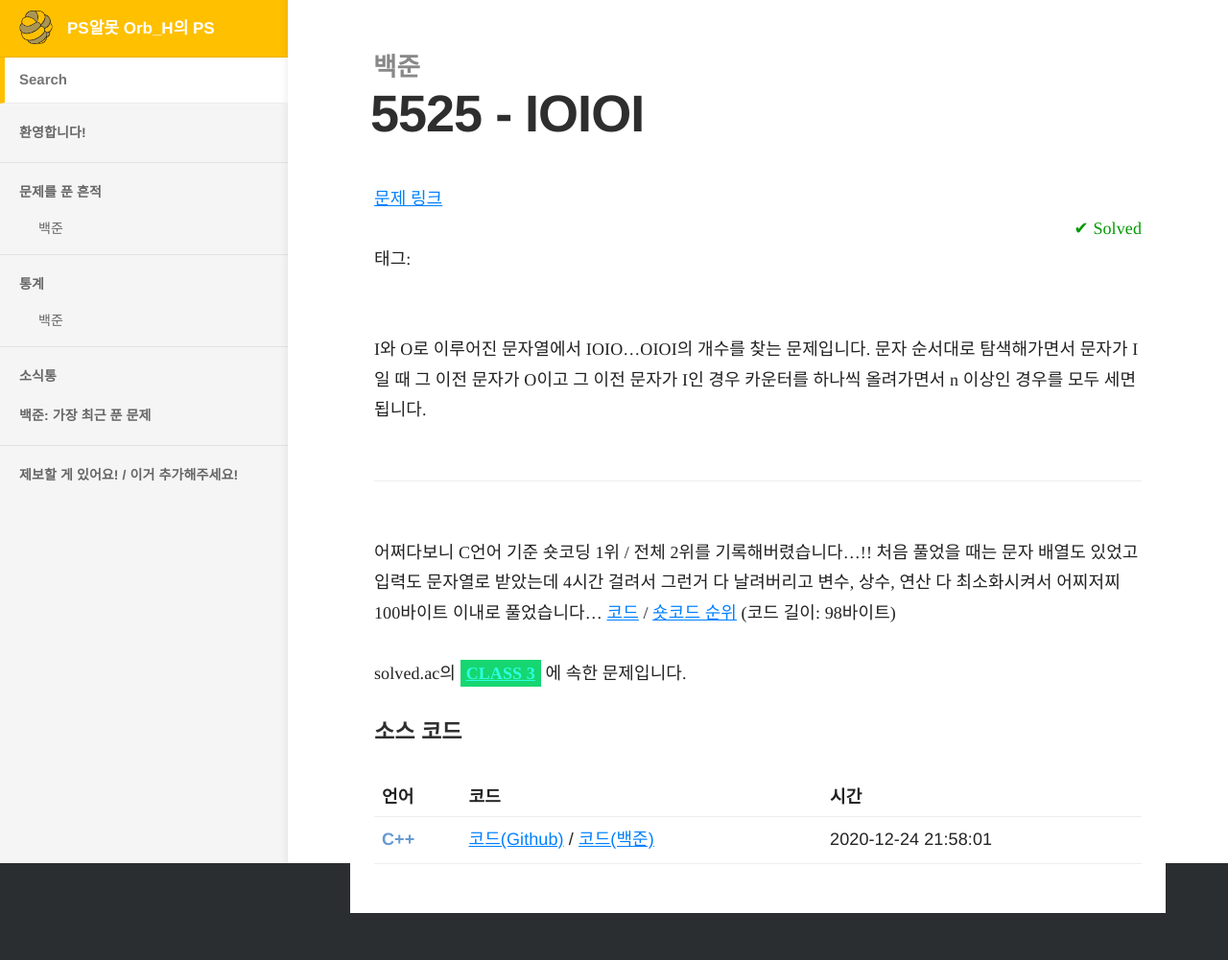
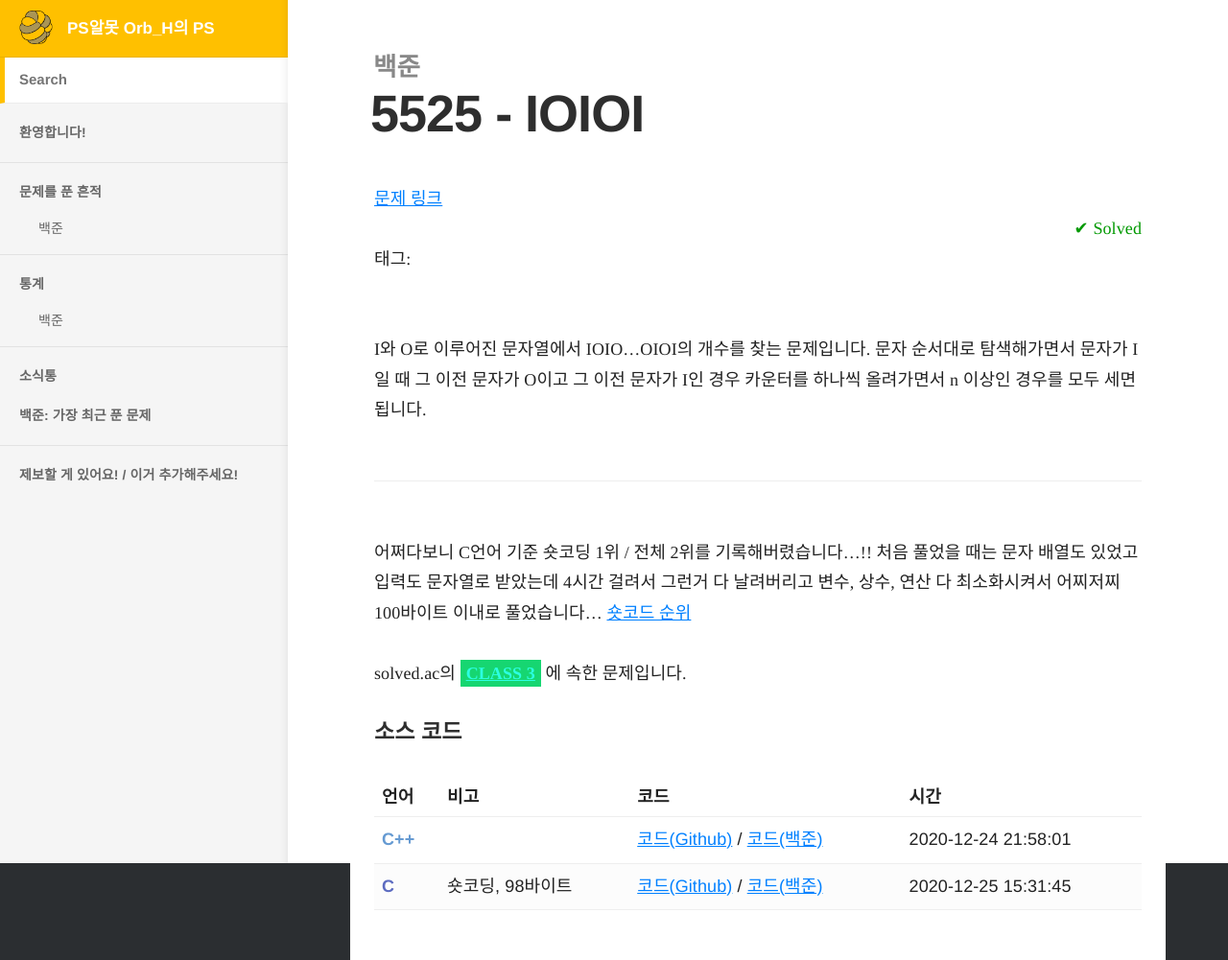
Before and after one commit to Orb-H/nojam, a Jekyll site: the page built from docs/_docs/nojam/5525.md, in a window 1280 px wide. Shown: the whole page at 96% size. Built offline with Jekyll 4.4.1, drawn with Linux system fonts in a browser that asks for light colours; some web fonts are replaced; comment, search, counter and statistics services are not loaded; before the commit the page ends 952 px from its top, so only the background shows below that.

Commit message:
Edit 5525

```diff
--- a/docs/_docs/nojam/5525.md
+++ b/docs/_docs/nojam/5525.md
@@ -5,14 +5,22 @@ layout: nojam
 
 solve_num: 5525
 solve_name: IOIOI
-solve_lang: C++
 solve_diff: 22
-solve_date: "2020-12-24 21:58:01"
-solve_share: 7cac2070a51f415c990028642ef1c427
+solve_detail:
+  - solve_name:
+    solve_suffix:
+    solve_lang: C++
+    solve_date: "2020-12-24 21:58:01"
+    solve_share: 7cac2070a51f415c990028642ef1c427
+  - solve_name: 숏코딩, 98바이트
+    solve_suffix: _
+    solve_lang: C
+    solve_date: "2020-12-25 15:31:45"
+    solve_share: 7ded1b42ac854631836f277f57049d82
 ---
 
 I와 O로 이루어진 문자열에서 IOIO...OIOI의 개수를 찾는 문제입니다. 문자 순서대로 탐색해가면서 문자가 I일 때 그 이전 문자가 O이고 그 이전 문자가 I인 경우 카운터를 하나씩 올려가면서 n 이상인 경우를 모두 세면 됩니다.
 
 ---
 
-어쩌다보니 C언어 기준 숏코딩 1위 / 전체 2위를 기록해버렸습니다...!! 처음 풀었을 때는 문자 배열도 있었고 입력도 문자열로 받았는데 4시간 걸려서 그런거 다 날려버리고 변수, 상수, 연산 다 최소화시켜서 어찌저찌 100바이트 이내로 풀었습니다... [코드](http://boj.kr/7ded1b42ac854631836f277f57049d82) / [숏코드 순위](https://www.acmicpc.net/short/status/5525) (코드 길이: 98바이트)
+어쩌다보니 C언어 기준 숏코딩 1위 / 전체 2위를 기록해버렸습니다...!! 처음 풀었을 때는 문자 배열도 있었고 입력도 문자열로 받았는데 4시간 걸려서 그런거 다 날려버리고 변수, 상수, 연산 다 최소화시켜서 어찌저찌 100바이트 이내로 풀었습니다... [숏코드 순위](https://www.acmicpc.net/short/status/5525)
```
